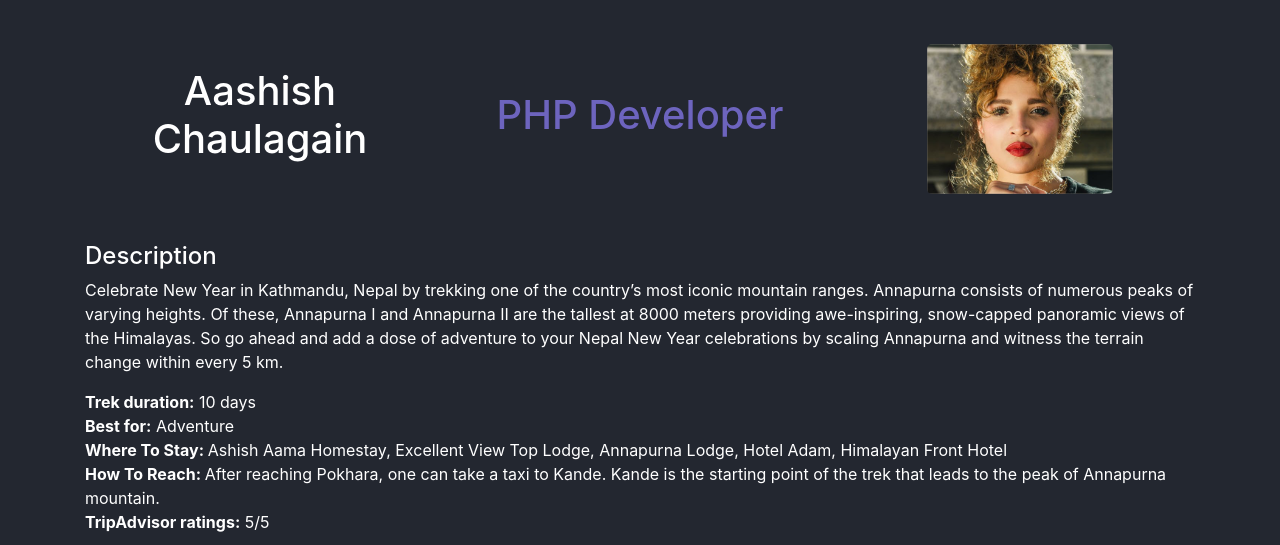
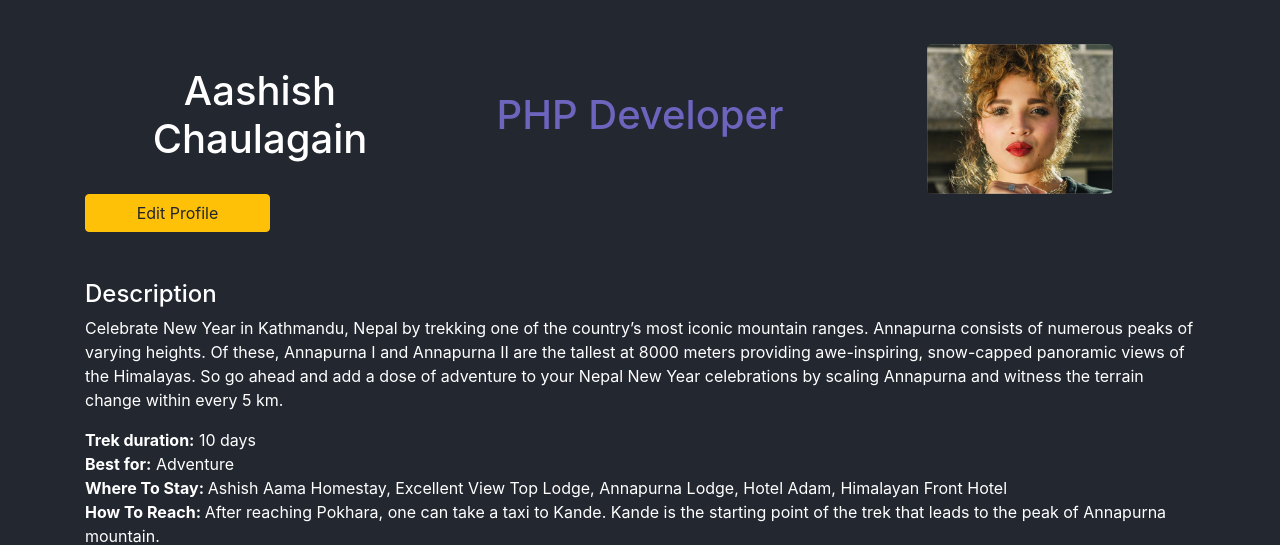
Before and after one commit to samratiam/Codersplace, a Django app: template templates/accounts/coder/coder-view.html in a window 1280 px wide. Shown: the part 463-1008 px from the top of the page. Run offline with Django 4.2, Linux system fonts and the light colour scheme; the template is opened without the code that fills it: values that come from a table or form of the project are taken from there, others are empty; data comes from the database, SQL or seed files in the repository; some libraries are stand-ins or nearby versions.

Commit message:
Add Edit Profile Button to Coder view

```diff
--- a/templates/accounts/coder/coder-view.html
+++ b/templates/accounts/coder/coder-view.html
@@ -23,6 +23,12 @@
 				<img src="{{coder.photo.url}}" class="img-fluid" alt="team-member" />
 			</div>
 		</div>
+
+		<a
+			class="btn btn-warning col-md-2 d-flex justify-content-center align-items-center"
+			href="{% url 'coder-edit' %}"
+			>Edit Profile</a
+		>
 	</section>
 
 	<!--Video URL -->
```
